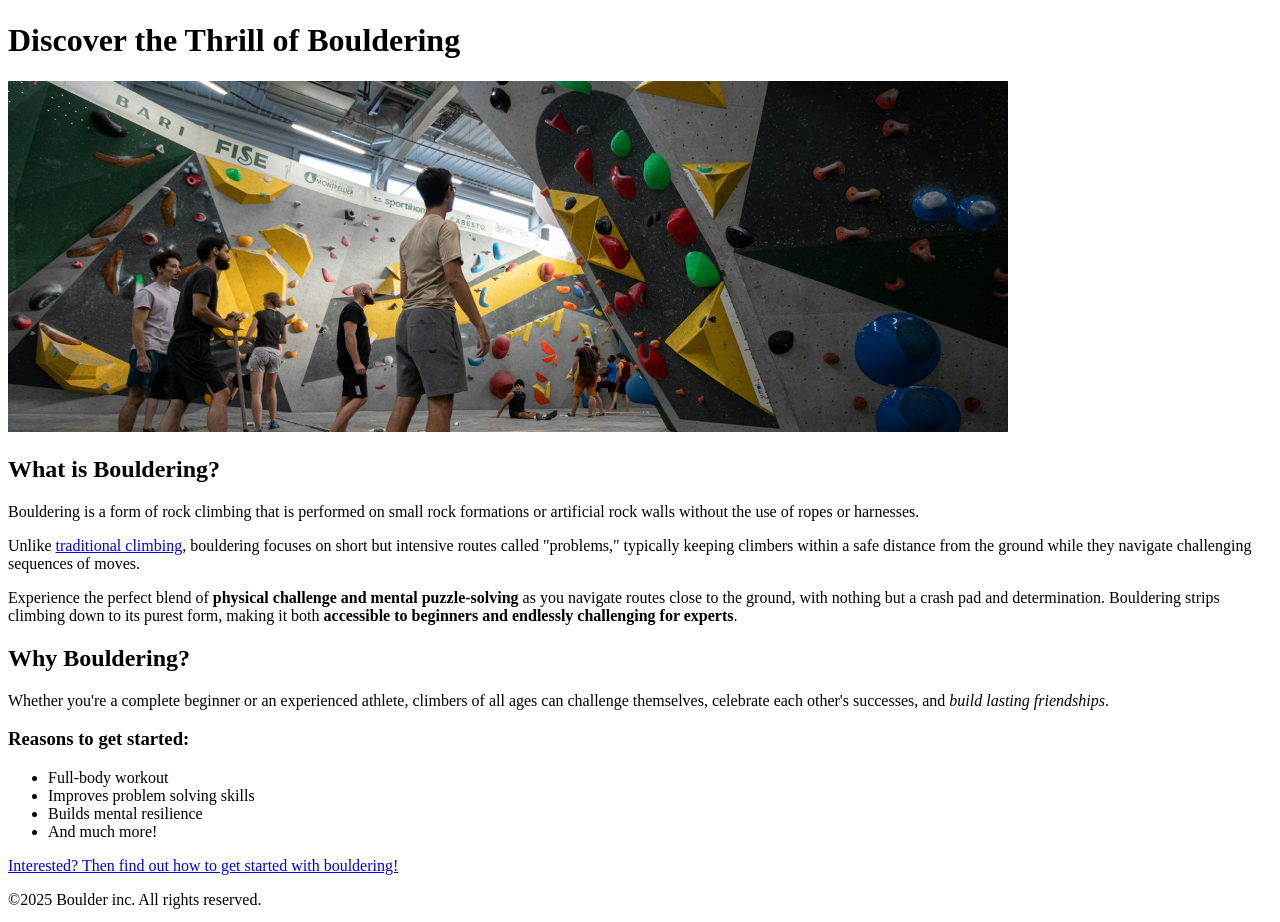
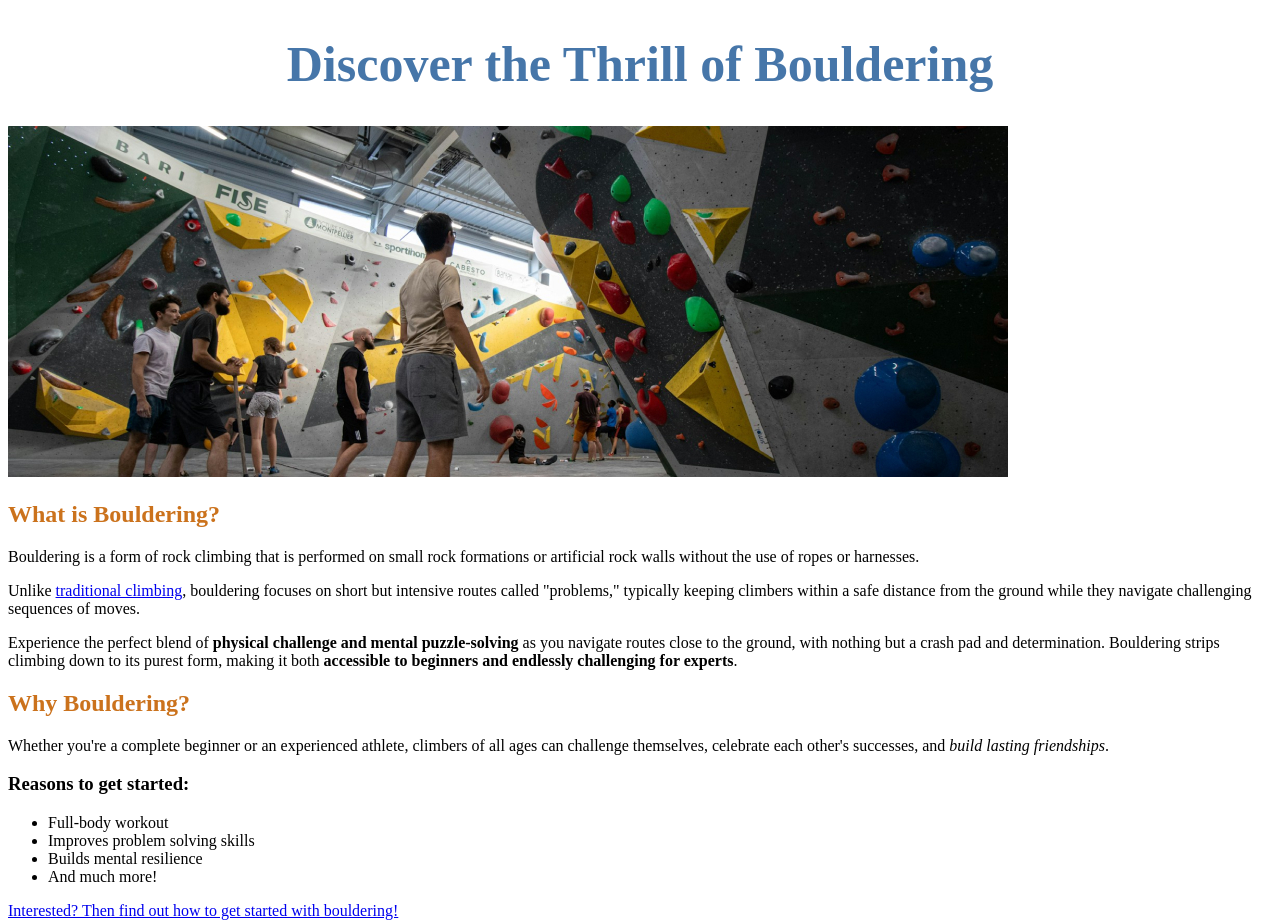
Before and after one commit to Umerhhjk/learning_web_dev_static_pages, a plain HTML site: page bouldering_website/index.html in a window 1280 px wide. Shown: the part 43-965 px from the top of the page. Drawn offline with Linux system fonts and the light colour scheme.

Commit message:
started using css for styling
learned about it's specific tag styling

```diff
--- /dev/null
+++ b/bouldering_website/css/style.css
@@ -0,0 +1,16 @@
+h1{
+    text-align: center;
+    color: #4676A9;
+    font-size: 50px;
+}
+
+h2{
+    color: #cb721c;
+}
+
+footer{
+    background-color: #22466c;
+    color: white;
+    text-align: center;
+    font-size: 35px;
+}
--- a/bouldering_website/index.html
+++ b/bouldering_website/index.html
@@ -6,11 +6,12 @@
     <title>Boulder</title>
 </head>
 <body>
-    <header>
+    <head>
+        <link rel="stylesheet" href="css/style.css">
         <img src="images/logo.svg" alt="">
         <h1>Discover the Thrill of Bouldering</h1>
         <img src="images/bouldering-gym.jpg" alt="">
-    </header>
+    </head>
 
     <main>
         <section>
@@ -38,7 +39,7 @@
 
         <p><a href="bouldering.html">Interested? Then find out how to get started with bouldering!</a></p>
     </main>
-
+    <br>
     <footer>
         <p>©2025 Boulder inc. All rights reserved.</p>
     </footer>
```
